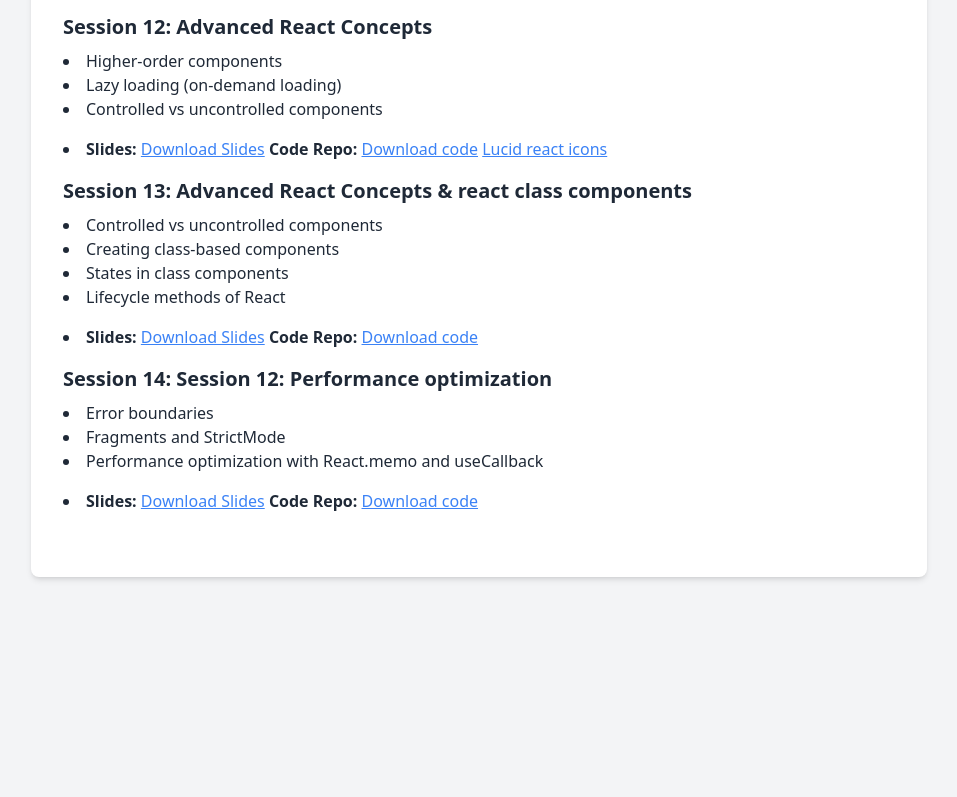
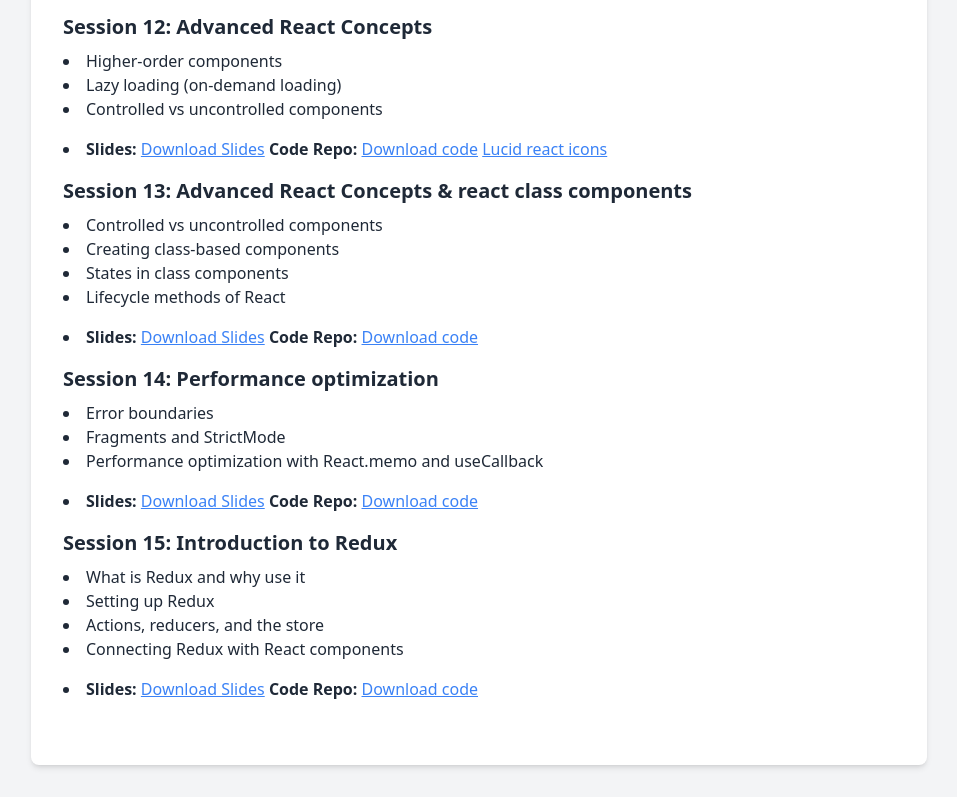
Before and after one commit to nahaktarun/gfg-fdrn-sessions.github.io, a plain HTML site: page index.html in a window 1280 px wide. Shown: the part 4035-4832 px from the top of the page, without its empty margins (161-1118 px from the left). Before the commit the page ends 4644 px from the top, so only its background shows below. Drawn offline with nearby package versions, Linux system fonts and the light colour scheme.

Commit message:
Added session 15

```diff
--- a/index.html
+++ b/index.html
@@ -504,7 +504,7 @@
         </li>
     </ul>
     <h3 class="text-xl font-semibold mb-2">
-      Session 14: Session 12: Performance optimization
+      Session 14: Performance optimization
     </h3>
     <ul class="list-disc list-inside mb-4">
       <ol class="list-disc list-inside mb-4">
@@ -529,6 +529,33 @@
 
       </li>
   </ul>
+  <h3 class="text-xl font-semibold mb-2">
+    Session 15: Introduction to Redux
+  </h3>
+  <ul class="list-disc list-inside mb-4">
+    <ol class="list-disc list-inside mb-4">
+
+      <li>What is Redux and why use it</li>
+      <li>Setting up Redux</li>
+      <li>Actions, reducers, and the store</li>
+      <li>Connecting Redux with React components</li>
+    </ol>
+    <li>
+      <strong>Slides:</strong>
+      <a
+        href="https://jovial-praline-2bed55.netlify.app/1"
+        class="text-blue-500 underline"
+        >Download Slides</a
+      >
+      <strong>Code Repo:</strong>
+      <a
+        href="https://github.com/nahaktarun/gfg-fdrn-sessions/tree/session-15/session-15/receipe-app"
+        class="text-blue-500 underline"
+        >Download code</a
+      >
+
+    </li>
+</ul>
       </div>
     </section>
   </body>
```
